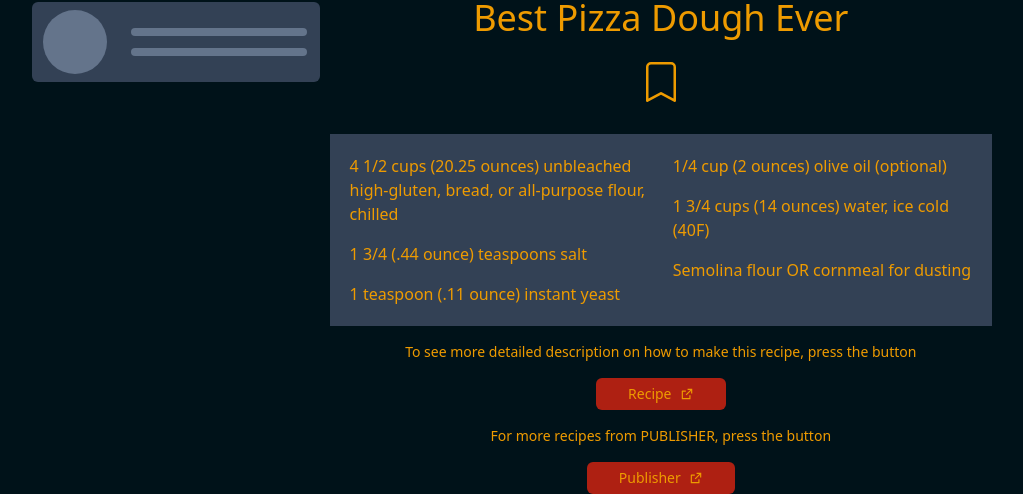
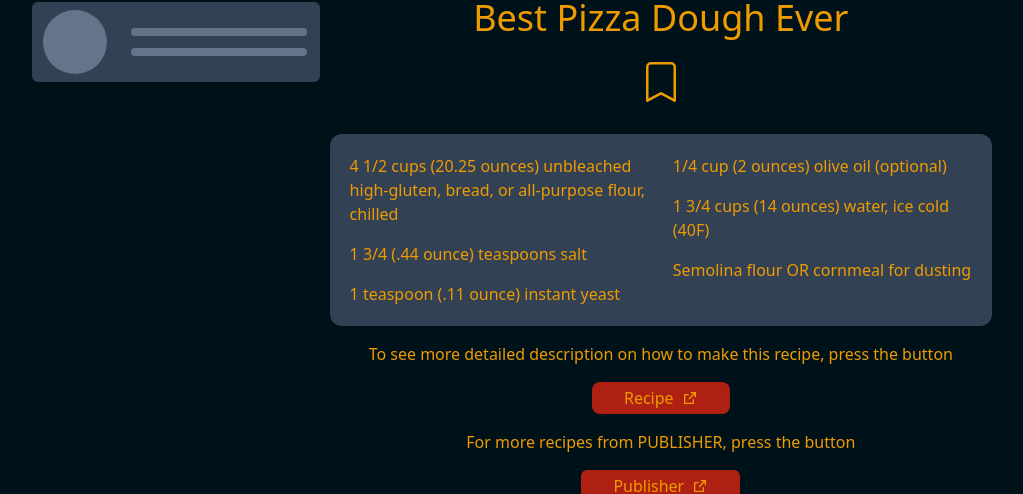
Before and after one commit to hefest42/tailwind-project, a React (Create React App) app: page / in a window 1280 px wide. Shown: the part 306-800 px from the top of the page, without its empty margins (128-1151 px from the left). Built offline with nearby package versions, Linux system fonts and the light colour scheme.

Commit message:
text scaling and overflow issues resolved

```diff
--- a/src/components/Hero/HeroRecipe.js
+++ b/src/components/Hero/HeroRecipe.js
@@ -32,8 +32,8 @@ const HeroRecipe = () => {
             <div className="w-full flex justify-center mt-6">
                 <BsBookmark className="w-8 h-8 md:w-10 md:h-10" />
             </div>
-            <div className="w-full flex justify-center items-center">
-                <ul className="w-full bg-skeleton-dark mt-8 list-none columns-3 md:columns-2 text-xs md:text-base p-4">
+            <div className="w-full flex justify-center items-center ">
+                <ul className="w-full bg-skeleton-dark mt-8 list-none columns-3 md:columns-2 text-xs lg:text-base p-4 rounded-xl">
                     {testRecipe.ingredients.map((ing, i) => (
                         <li key={i} className="mb-2 p-1">
                             {ing}
@@ -41,14 +41,14 @@ const HeroRecipe = () => {
                     ))}
                 </ul>
             </div>
-            <div className="flex flex-col justify-center items-center text-sm  text-center mt-4">
+            <div className="flex flex-col justify-center items-center text-sm lg:text-base text-center mt-4">
                 <p>To see more detailed description on how to make this recipe, press the button</p>
-                <button className="h-8 px-8 bg-bright-red rounded-md mt-4 hover:bg-dark-red flex justify-center items-center">
+                <button className="h-8 px-8 bg-bright-red rounded-lg mt-4 hover:bg-dark-red flex justify-center items-center">
                     Recipe <RiExternalLinkLine className="ml-2" />
                 </button>
             </div>
 
-            <div className="flex flex-col justify-center items-center text-sm  text-center mt-4">
+            <div className="flex flex-col justify-center items-center text-sm lg:text-base text-center mt-4">
                 <p>For more recipes from PUBLISHER, press the button</p>
                 <button className="h-8 px-8 bg-bright-red rounded-md mt-4 hover:bg-dark-red flex justify-center items-center">
                     Publisher
--- a/src/components/Recipe-List/RecipeListMobile.js
+++ b/src/components/Recipe-List/RecipeListMobile.js
@@ -10,11 +10,11 @@ const RecipeListMobile = () => {
 
     return (
         <div
-            className={`absolute md:hidden top-4 left-0 w-[70%] xs:w-[60%] sm:w-[55%] h-full flex flex-row text-xs xs:text-sm justify-between items-center transition-transform ${
+            className={`absolute md:hidden  top-4 left-0 w-[70%] xs:w-[60%] sm:w-[55%] h-full flex flex-row text-xs xs:text-sm justify-between items-center transition-transform ${
                 displayRecipeListMobile ? "" : "-translate-x-[100%]"
             }`}
         >
-            <div className="w-[100%] h-full overflow-y-scroll">
+            <div className="bg-background-black w-[100%] h-full overflow-y-scroll">
                 <RecipeListItem />
                 <RecipeListItem />
                 <RecipeListItem />
--- a/src/components/RecipeContainer.js
+++ b/src/components/RecipeContainer.js
@@ -6,7 +6,7 @@ import HeroRecipe from "./Hero/HeroRecipe";
 
 const RecipeContainer = () => {
     return (
-        <div className="relative h-[95%] pt-4 flex justify-between overflow-hidden">
+        <div className="relative h-[95%] pt-4 flex justify-between overflow-scroll md:overflow-hidden">
             <RecipeList />
             <RecipeListMobile />
             <HeroRecipe />
```
